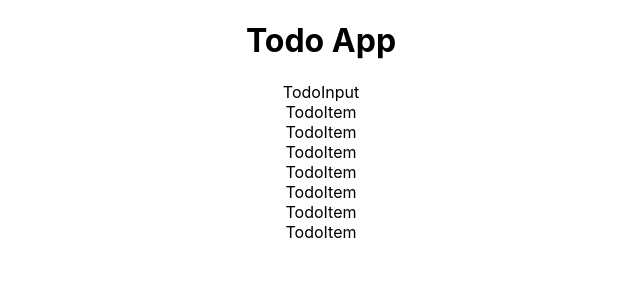
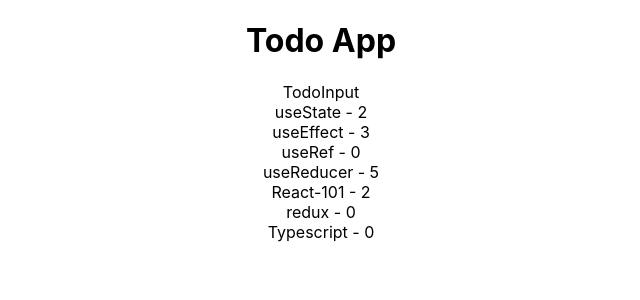
Before and after one commit to ankitsng0007/AnkitRepo, a React (Create React App) app in the folder RCT-211/Day-18/asgn/: page / in a window 1280 px wide. Shown: the top 300 px of the page, without its empty margins (319-959 px from the left). Built offline with nearby package versions, Linux system fonts and the light colour scheme; data requests are answered from the project's data file.

Commit message:
file added

```diff
--- a/RCT-211/Day-18/asgn/package.json
+++ b/RCT-211/Day-18/asgn/package.json
@@ -18,6 +18,7 @@
     "web-vitals": "^2.1.4"
   },
   "scripts": {
+    "server": "json-server --watch db.json --port 8080",
     "start": "react-scripts start",
     "build": "react-scripts build",
     "test": "react-scripts test",
--- a/RCT-211/Day-18/asgn/src/Components/TodoItem.tsx
+++ b/RCT-211/Day-18/asgn/src/Components/TodoItem.tsx
@@ -1,9 +1,11 @@
 import React from 'react';
+import { Todo } from './constants';
 
-const TodoItem = () => {
+type TodoItemProps = Todo ;
+const TodoItem = (props : TodoItemProps) => {
   return (
     <div>
-      TodoItem
+      {props.message} - {props.likes}
     </div>
   );
 }
```
